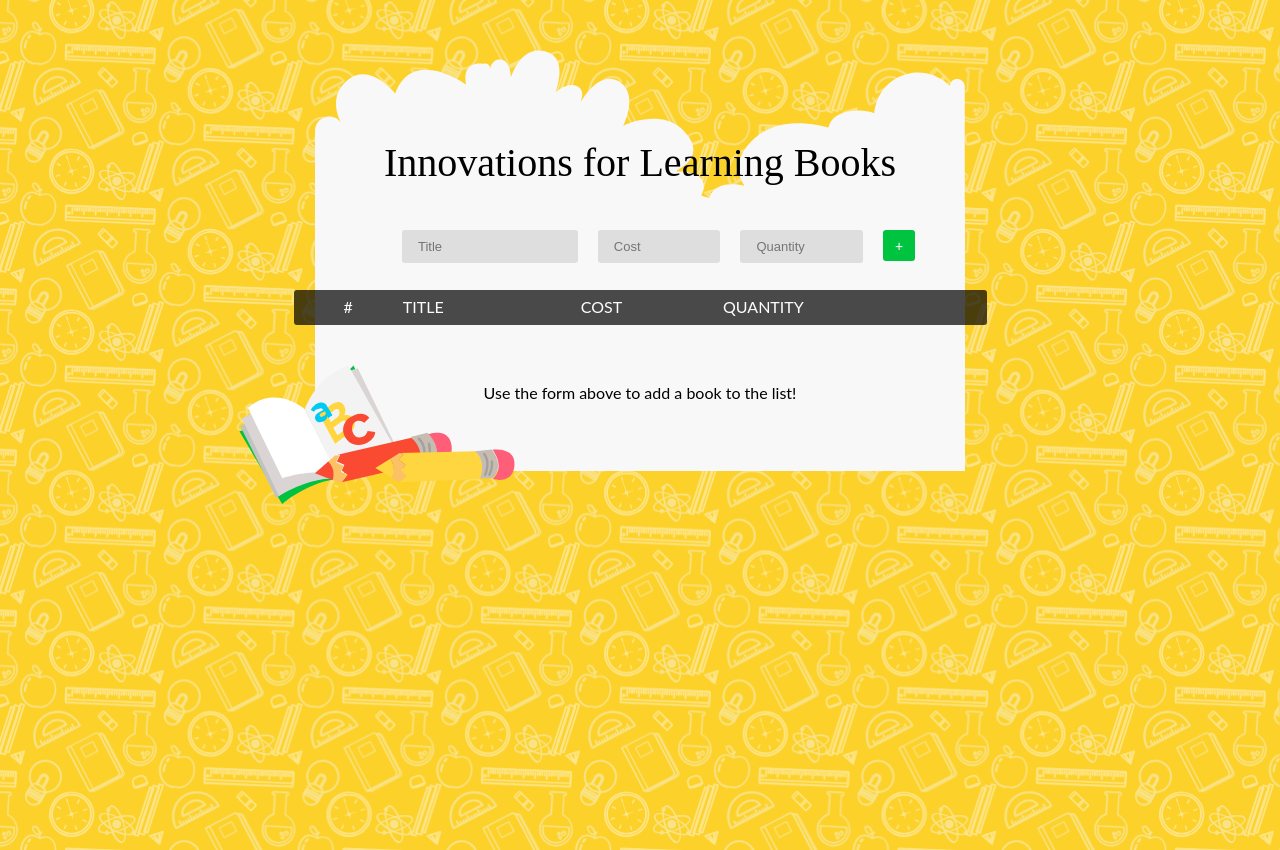
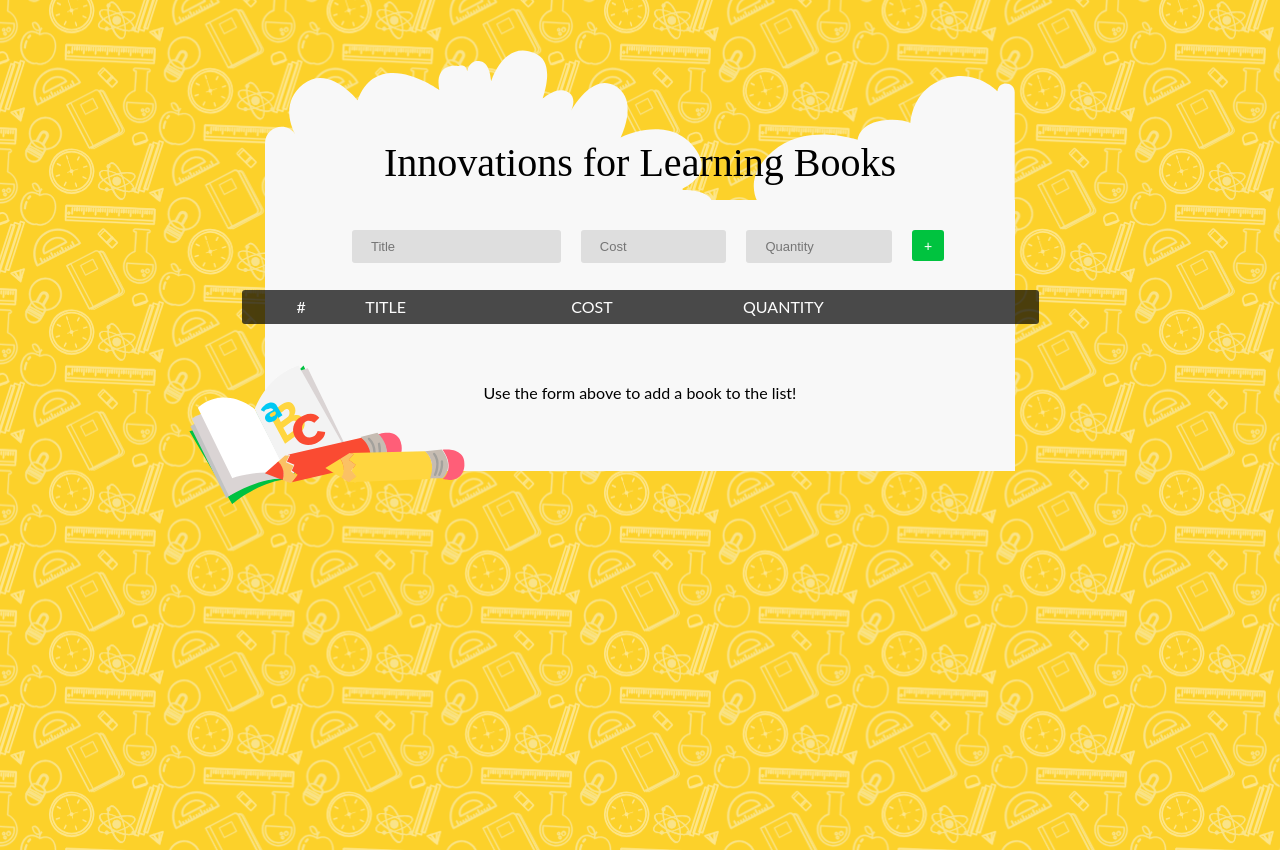
Before and after one commit to amituuush/react-books-app, a React (Create React App) app: page / in a window 1280 px wide. Built offline with nearby package versions, Linux system fonts and the light colour scheme.

Commit message:
moved to use grid

```diff
--- a/src/components/BookTable.js
+++ b/src/components/BookTable.js
@@ -14,7 +14,9 @@ class BookTable extends Component {
           <div className="book-table-td book-table-td-title">{book.title}</div>
           <div className="book-table-td book-table-td-cost">${book.cost}</div>
           <div className="book-table-td book-table-td-quantity">{book.quantity}</div>
-          <button className="book-table-button" onClick={() => this.removeBook(book.id)}>-</button>
+          <div className="book-table-button-container">
+            <button className="book-table-button" onClick={() => this.removeBook(book.id)}>-</button>
+          </div>
         </div>
       );
     });
@@ -38,6 +40,7 @@ class BookTable extends Component {
           <div className="book-table-headers-text book-table-headers-title">Title</div>
           <div className="book-table-headers-text book-table-headers-cost">Cost</div>
           <div className="book-table-headers-text book-table-headers-quantity">Quantity</div>
+          <div></div>
         </div>
         <div className="book-table-row-container">{this.renderBookList()}</div>
         {
@@ -45,8 +48,11 @@ class BookTable extends Component {
             <div className="book-table-placeholder desktop-only">Use the form above to add a book to the list!</div>
           ) : (
               <div className={this.props.books.length === 0 ? "book-totals hidden" : "book-totals"}>
+                <div></div>
+                <div></div>
                 <div className="book-totals-cost">${this.calculateTotal("cost")}</div>
                 <div className="book-totals-quantity">{this.calculateTotal("quantity")}</div>
+                <div></div>
               </div>
             )
         }
--- a/src/scss/_variables.scss
+++ b/src/scss/_variables.scss
@@ -6,6 +6,13 @@ $book-container-bg: #f8f8f8;
 $input-bg: #dedede;
 $header-and-total-bar-opacity: 0.7;
 
-$container-width: 650px;
+$container-width: 750px;
+$header-and-total-max-width: 687px;
 $desktop-width: 768px;
 $mobile-width: $desktop-width - 1px;
+
+$grid-col-1-width: 10%;
+$grid-col-2-width: 30%;
+$grid-col-3-width: 25%;
+$grid-col-4-width: 25%;
+$grid-col-5-width: 10%;
--- a/src/styles.scss
+++ b/src/styles.scss
@@ -121,21 +121,31 @@
 
 .book-table {
   width: 100%;
+}
 
-  .book-table-header {
+.book-table-header,
+.book-totals {
   position: absolute;
-    max-width: 593px;
-    padding: 9px 50px;
+  width: 68%;
+  max-width: $header-and-total-max-width;
   margin: 0 auto;
+  padding: 9px 55px;
   left: 0;
   right: 0;
   border-radius: 3px;
-    margin-bottom: 15px;
   background: black;
   color: $white;
   opacity: $header-and-total-bar-opacity;
+}
+
+.book-table-header {
   text-transform: uppercase;
 }
+
+.book-totals {
+  margin-bottom: 15px;
+  font-size: 20px;
+  font-weight: 700;
 }
 
 .book-table-headers-text,
@@ -162,41 +172,6 @@
   text-align: center;
 }
 
-@media screen and (min-width: $desktop-width) {
-  .book-table-row-container {
-    padding: 50px 0 45px;
-  }
-  .book-table-td {
-    display: inline-block;
-  }
-
-  .book-table-td-id,
-  .book-table-headers-id {
-    width: 10%;
-  }
-  .book-table-td-title,
-  .book-table-headers-title {
-    width: 30%;
-  }
-  .book-table-td-cost {
-    width: 30%;
-  }
-  .book-table-td-quantity,
-  .book-table-headers-quantity {
-    width: 20%;
-  }
-
-  .book-table-headers-cost {
-    width: 24%;
-  }
-
-  .book-table-button {
-    float: initial;
-    position: initial;
-    bottom: 0;
-  }
-}
-
 .book-table-button {
   padding: 8px 14px;
   background: $remove-button-bg;
@@ -212,49 +187,48 @@
   }
 }
 
-.book-totals {
-  position: absolute;
-  width: 65%;
-  margin: 0 auto;
-  left: 0;
-  right: 0;
-  padding: 9px 45px;
-  border-radius: 3px;
-  background: black;
-  color: $white;
-  font-size: 20px;
-  font-weight: 700;
-  opacity: $header-and-total-bar-opacity;
-}
-
 .book-totals-cost,
 .book-totals-quantity {
   display: inline-block;
+}
+
+.book-totals-quantity {
+  width: 48%;
+  text-align: right;
 }
 
 .book-totals-cost {
   width: 50%;
 }
 
-.book-totals-quantity {
-  width: 50%;
-  text-align: right;
+@media screen and (min-width: $desktop-width) {
+  .book-table-td-quantity {
+    padding-left: 20px;
   }
 
-@media screen and (min-width: $desktop-width) {
-  .book-totals {
-    max-width: 550px;
-    padding: 9px 70px;
+  .book-table-row-container {
+    padding: 50px 0 45px;
   }
 
-  .book-totals-cost {
-    width: 43%;
-    text-align: right;
+  .book-table-row {
+    display: grid;
+    grid-template-columns: $grid-col-1-width $grid-col-2-width $grid-col-3-width $grid-col-4-width $grid-col-5-width;
+  }
+
+  .book-table-header {
+    display: grid;
+    grid-template-columns: $grid-col-1-width $grid-col-2-width $grid-col-3-width $grid-col-4-width $grid-col-5-width;
+  }
+
+  .book-totals {
+    display: grid;
+    grid-template-columns: $grid-col-1-width $grid-col-2-width $grid-col-3-width $grid-col-4-width $grid-col-5-width;
   }
 
   .book-totals-quantity {
-    width: 30.5%;
-    text-align: right;
+    width: initial;
+    padding-left: 20px;
+    text-align: left;
   }
 }
 
```
Lines whose indentation alone changed are shown as unchanged.
